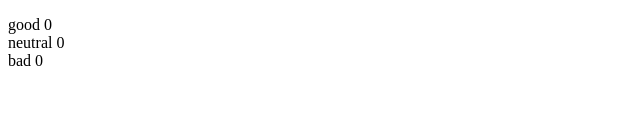
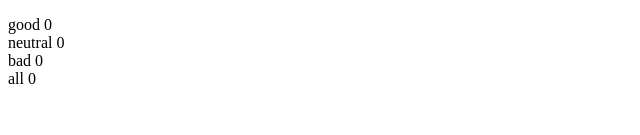
Before and after one commit to dollybuzz/fullstackopen, a React (Vite) app in the folder part1/unicafe/: page / in a window 1280 px wide. Shown: the part 165-300 px from the top of the page, without its empty margins (0-640 px from the left). Built offline with nearby package versions, Linux system fonts and the light colour scheme.

Commit message:
add total number of collected feedback

```diff
--- a/part1/unicafe/src/App.jsx
+++ b/part1/unicafe/src/App.jsx
@@ -34,6 +34,7 @@ const App = () => {
       <Display text={'good'} value={good}/>
       <Display text={'neutral'} value={neutral}/>
       <Display text={'bad'} value={bad}/>
+      <Display text={'all'} value={good + neutral + bad}/>
     </div>
   )
 }
```
